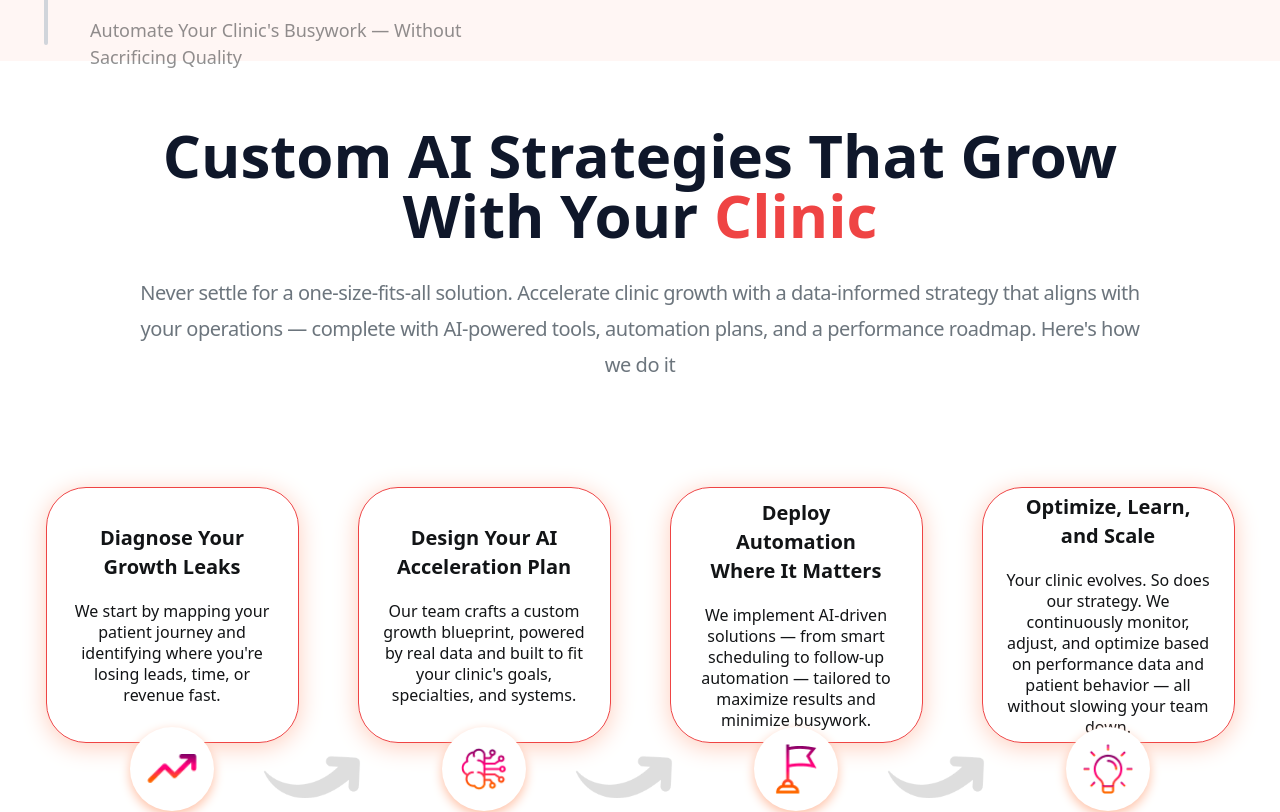
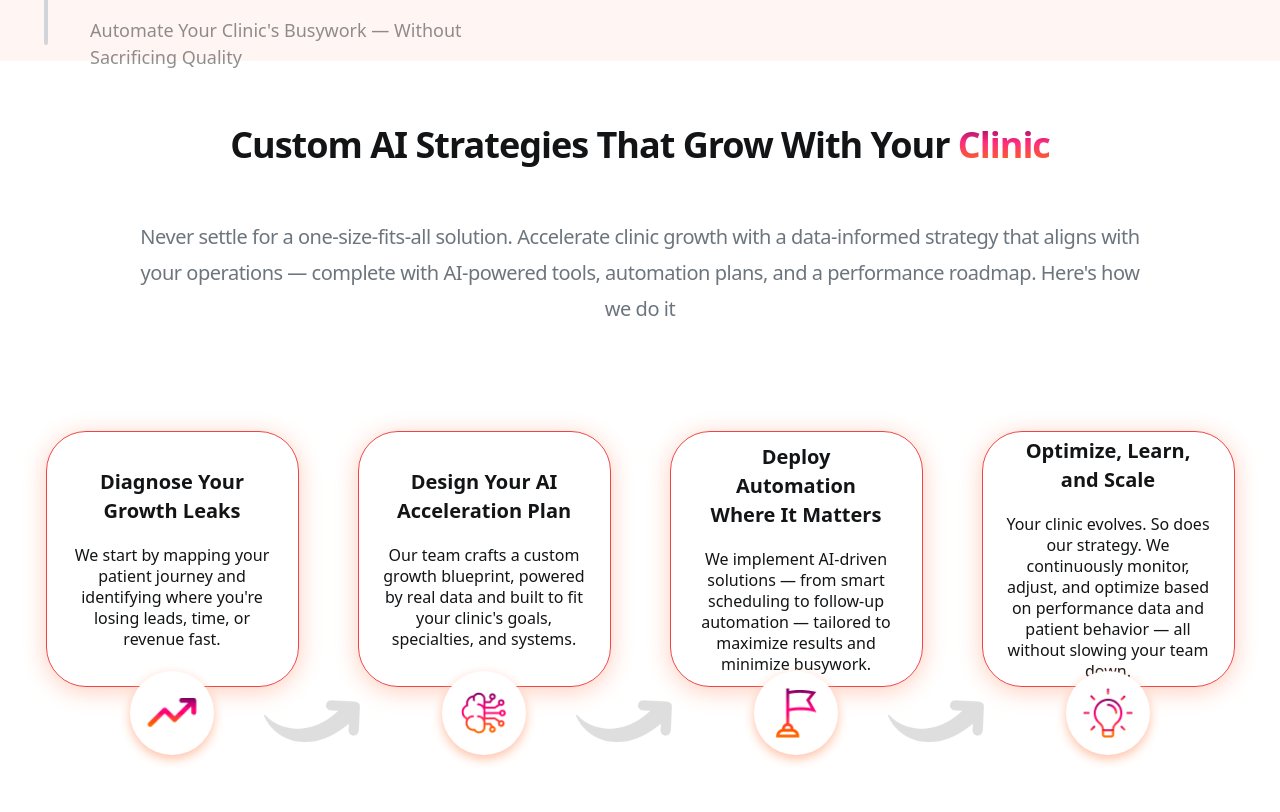
Before and after one commit to asherDn-Official/pyrahealth.ai, a React (Vite) app: page / in a window 1280 px wide. Shown: the part 3025-3837 px from the top of the page. Built offline with nearby package versions, Linux system fonts and the light colour scheme; a web font is replaced by a local one.

Commit message:
corrections

```diff
--- a/src/screens/LandingPage/sections/CustomStrategiesSection/componets/sections/GrowthProcessSection.jsx
+++ b/src/screens/LandingPage/sections/CustomStrategiesSection/componets/sections/GrowthProcessSection.jsx
@@ -10,11 +10,15 @@ export const GrowthProcessSection = ({ growthSteps }) => {
   return (
     <section className="flex w-full items-center justify-center px-4 sm:px-6 py-8 lg:py-16 bg-white">
       <div className="flex flex-col w-full max-w-[1244px] items-center gap-8 lg:gap-[30px]">
-        <h1 className=" text-3xl  sm:text-6xl font-bold text-center max-w-5xl ">
-          Custom AI Strategies That Grow With Your  <span className=" text-red-500">
+
+
+        <h2 className="text-3xl sm:text-4xl  font-bold tracking-[-1px] mb-4 lg:mb-6 text-[#121416]">
+          Custom AI Strategies That Grow With Your  <span className="bg-[linear-gradient(180deg,rgba(114,0,98,1)_0%,rgba(255,45,125,1)_46%,rgba(246,120,0,1)_100%)] text-transparent bg-clip-text">
             Clinic
           </span>
-        </h1>
+        </h2>
+
+
         <div className="flex flex-col w-full max-w-[1178px] items-center gap-4 lg:gap-5">
           <p className="max-w-[1016px] text-[#6c757d] text-lg sm:text-xl  text-center tracking-[-0.48px] leading-7 lg:leading-9">
             Never settle for a one-size-fits-all solution. Accelerate clinic
--- a/src/screens/LandingPage/sections/InsightsAndArticlesSection/InsightsAndArticlesSection.jsx
+++ b/src/screens/LandingPage/sections/InsightsAndArticlesSection/InsightsAndArticlesSection.jsx
@@ -89,15 +89,9 @@ export const InsightsAndArticlesSection = () => {
               </div>
             ))}
 
-            <div className="mb-4 lg:mb-[20px] pb-3 lg:pb-[15px] border-b border-[#dce2f2]">
-              <label
-                htmlFor="country"
-                className="block mb-2 font-['Satoshi-Regular',Helvetica] font-normal text-[#121416] text-sm lg:text-[15.6px] tracking-[0] leading-5 lg:leading-[21px]"
-              >
-                Country
-              </label>
+            <div className="mb-4 lg:mb-[20px] pb-3 lg:pb-[15px] ">
               <Select>
-                <SelectTrigger className="border-none shadow-none focus-visible:ring-0 p-0 h-[25px] lg:h-[30px] font-['Satoshi-Regular',Helvetica] text-sm lg:text-base">
+                <SelectTrigger className="border-none shadow-none p-0 h-[25px] lg:h-[30px] font-['Satoshi-Regular',Helvetica] text-sm lg:text-base">
                   <SelectValue placeholder="Select Country" />
                 </SelectTrigger>
                 <SelectContent>
```
